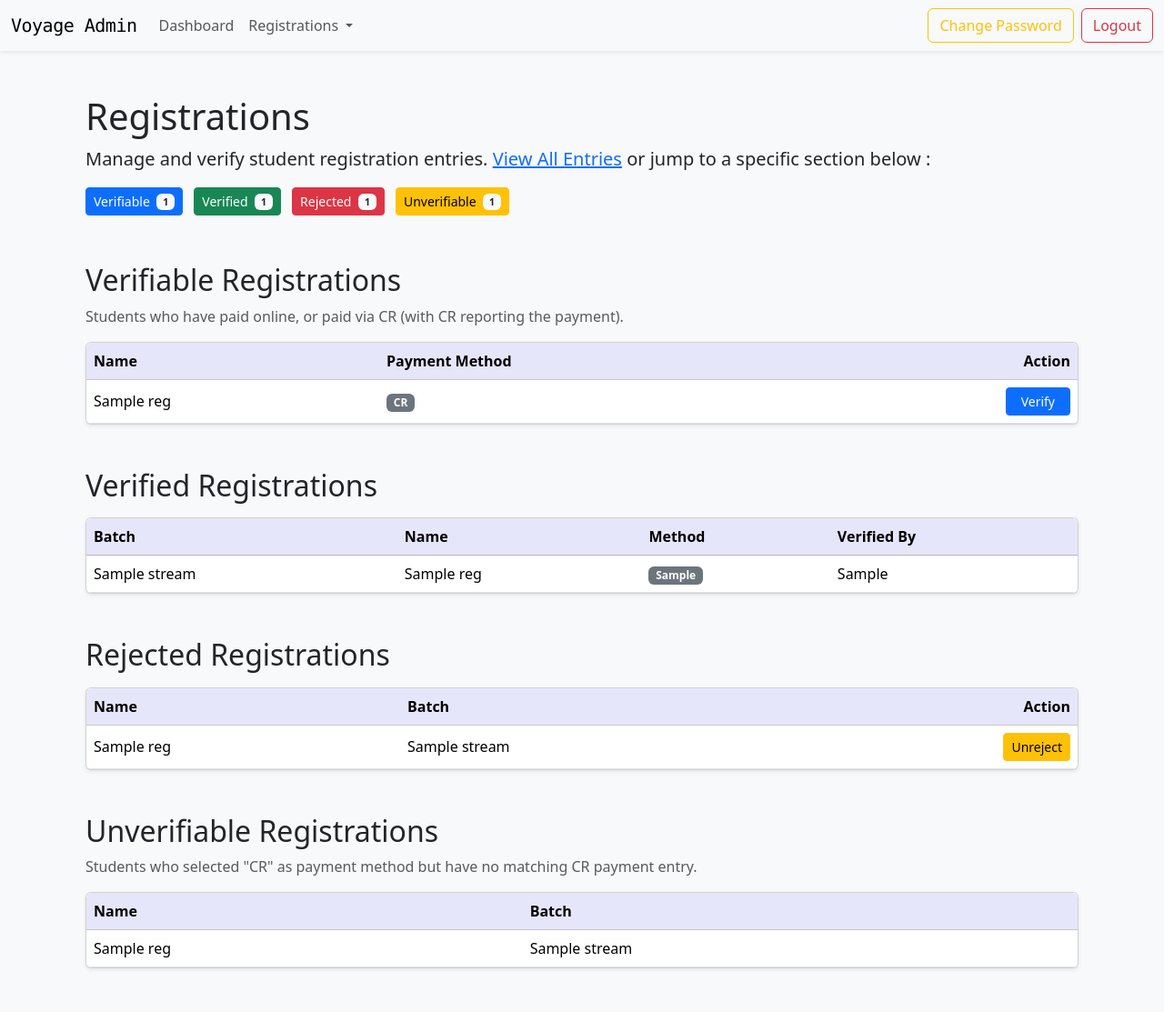
After one commit to farhanr22/voyage26, a Flask app: template backend/templates/registrations/list.html in a window 1280 px wide. The commit adds this page. Shown: the whole page at 91% size. Run offline with Flask 3, Linux system fonts and the light colour scheme; the template is opened without the code that fills it: values that come from a table or form of the project are taken from there, most other values are stand-ins (such as "Sample title", 1, 10 or a date in 2020); some libraries are stand-ins or nearby versions.

Commit message:
feat(registrations): Implement registration management workflow
- Created a new 'registrations' blueprint for all registration-related routes.
- Migrated and refactored the main list, detailed view, and 'view all' pages.
- Integrated WTForms for 'verify', 'reject', and 'unreject' actions.
- Created utils.py for helper functions like generate_unique_id.
- Updated base navbar.

```diff
--- a/backend/__init__.py
+++ b/backend/__init__.py
@@ -24,6 +24,9 @@ def create_app(config_class=Config):
 
     from .views.main import main_bp
     app.register_blueprint(main_bp)
+
+    from .views.registrations import registrations_bp
+    app.register_blueprint(registrations_bp)
 
     from . import cli
     cli.register_commands(app)
--- a/backend/templates/auth/login.html
+++ b/backend/templates/auth/login.html
@@ -45,7 +45,7 @@
                         {% endwith %}
 
                         <form method="POST" action="" novalidate>
-                            {{ form.hidden_tag() }} <!-- CSRF Token -->
+                            {{ form.hidden_tag() }}
 
                             <div class="mb-3">
                                 {{ form.username.label(class="form-label") }}
--- a/backend/templates/layouts/base.html
+++ b/backend/templates/layouts/base.html
@@ -1,24 +1,30 @@
 <!DOCTYPE html>
 <html lang="en">
+
 <head>
     <meta charset="UTF-8">
     <meta name="viewport" content="width=device-width, initial-scale=1.0">
     <title>{% block title %}Voyage Admin{% endblock %}</title>
     <link href="{{ url_for('static', filename='bootstrap/bootstrap.min.css') }}" rel="stylesheet">
     <style>
-		.navbar-brand img{
-			height : 36px;
+        .navbar-brand img {
+            height: 36px;
             margin-right: 12px;
         }
+
         .navbar-brand {
             display: flex;
             align-items: center;
         }
-		.text-tight { letter-spacing: -0.5px; }
+
+        .text-tight {
+            letter-spacing: -0.5px;
+        }
     </style>
 
     {% block more_head %}{% endblock %}
 </head>
+
 <body class="bg-light">
 
     <!--
@@ -39,9 +45,21 @@
             <div class="collapse navbar-collapse" id="navbarNav">
                 <ul class="navbar-nav me-auto mb-2 mb-lg-0">
                     <li class="nav-item">
-                        <a class="nav-link {% if active_page == 'dashboard' %}active{% endif %}" href="{{ url_for('main.dashboard') }}">Dashboard</a>
+                        <a class="nav-link {% if active_page == 'dashboard' %}active{% endif %}"
+                            href="{{ url_for('main.dashboard') }}">Dashboard</a>
                     </li>
-
+                    <li class="nav-item dropdown">
+                        <a class="nav-link dropdown-toggle" href="#" role="button" data-bs-toggle="dropdown"
+                            aria-expanded="false">
+                            Registrations
+                        </a>
+                        <ul class="dropdown-menu">
+                            <li><a class="dropdown-item text-secondary {% if active_page == 'reg_view' %}text-dark{% endif %}"
+                                    href="{{ url_for('registrations.list_all') }}">Manage</a></li>
+                            <li><a class="dropdown-item text-secondary {% if active_page == 'reg_all' %}text-dark{% endif %}"
+                                    href="{{ url_for('registrations.view_all_registrations') }}">View all</a></li>
+                        </ul>
+                    </li>
                 </ul>
 
                 <ul class="navbar-nav">
@@ -79,4 +97,5 @@
     <script src="{{ url_for('static', filename='bootstrap/bootstrap.bundle.min.js') }}"></script>
     {% block scripts %}{% endblock %}
 </body>
+
 </html>
--- /dev/null
+++ b/backend/templates/registrations/list.html
@@ -0,0 +1,189 @@
+{% extends "layouts/base.html" %}
+
+{% block title %}Registration Management{% endblock %}
+{% block nav_active_value %}reg_view{% endblock %}
+
+{% block more_head %}
+<style>
+    .table-container {
+        max-height: 400px;
+        overflow-y: auto;
+        position: relative;
+        border-radius: var(--bs-border-radius);
+    }
+
+    .table thead th {
+        position: sticky;
+        top: 0;
+        z-index: 1;
+        background-color: lavender;
+    }
+
+    .table-hover tbody tr:hover {
+        background-color: rgba(0,0,0,.075);
+    }
+
+    table td {
+        vertical-align: middle;
+    }
+</style>
+{% endblock %}
+
+
+{% block content %}
+<div class="container-fluid">
+    <div class=" mb-2">
+            <h1>Registrations</h1>
+            <p class="lead">Manage and verify student registration entries. <a href="{{ url_for('registrations.view_all_registrations') }}" >View All Entries</a> or jump to a specific section below :</p>
+    </div>
+
+    <div class="mb-4 pb-1">
+        <ul class="list-inline">
+            <li class="list-inline-item mb-2"><a href="#verifiable" class="btn btn-sm btn-primary">Verifiable <span class="badge ms-1 bg-light text-dark">{{ data.verifiable|length }}</span></a></li>
+            <li class="list-inline-item mb-2"><a href="#verified" class="btn btn-sm btn-success">Verified <span class="badge ms-1 bg-light text-dark">{{ data.verified|length }}</span></a></li>
+            <li class="list-inline-item mb-2"><a href="#rejected" class="btn btn-sm btn-danger">Rejected <span class="badge ms-1 bg-light text-dark">{{ data.rejected|length }}</span></a></li>
+            <li class="list-inline-item mb-2"><a href="#unverifiable" class="btn btn-sm btn-warning">Unverifiable <span class="badge ms-1 bg-light text-dark">{{ data.unverifiable|length }}</span></a></li>
+        </ul>
+    </div>
+
+    <!-- Verifiable Section -->
+    <div class="mb-5">
+        <h2 id="verifiable">Verifiable Registrations</h2>
+        <p class="text-muted">Students who have paid online, or paid via CR (with CR reporting the payment).</p>
+        {% if data.verifiable %}
+            <div class="card shadow-sm">
+                <div class="table-container">
+                    <table class="table table-hover mb-0 table-responsive">
+                        <thead class="table-light">
+                            <tr>
+                                <th scope="col">Name</th>
+                                <th scope="col">Payment Method</th>
+                                <th scope="col" class="text-end">Action</th>
+                            </tr>
+                        </thead>
+                        <tbody>
+                            {% for reg in data.verifiable %}
+                                <tr>
+                                    <td>{{ reg.Name }}</td>
+                                    <td>
+                                        {% if reg.PaymentMethod == 'Online' %}
+                                            <span class="badge bg-info">Online</span>
+                                        {% else %}
+                                            <span class="badge bg-secondary">CR</span>
+                                        {% endif %}
+                                    </td>
+                                    <td class="text-end">
+                                        <a href="{{ url_for('registrations.view_registration', subid=reg.SubID) }}" class="btn btn-sm btn-primary px-3">Verify</a>
+                                    </td>
+                                </tr>
+                            {% endfor %}
+                        </tbody>
+                    </table>
+                </div>
+            </div>
+        {% else %}
+            <div class="alert alert-info">No registrations are currently verifiable.</div>
+        {% endif %}
+    </div>
+
+    <!-- Verified Section -->
+    <div class="mb-5">
+        <h2 id="verified" class="mb-3">Verified Registrations</h2>
+        {% if data.verified %}
+            <div class="card shadow-sm">
+                <div class="table-container">
+                    <table class="table table-hover mb-0">
+                        <thead class="table-secondary">
+                            <tr class="">
+                                <th scope="col">Batch</th>
+                                <th scope="col">Name</th>
+                                <th scope="col">Method</th>
+                                <th scope="col">Verified By</th>
+                            </tr>
+                        </thead>
+                        <tbody>
+                            {% for reg in data.verified %}
+                                <tr>
+                                    <td>{{ reg.Stream }}</td>
+                                    <td>{{ reg.Name }}</td>
+                                    <td><span class="badge bg-secondary">{{ reg.PaymentMethod }}</span></td>
+                                    <td>{{ reg.VerifiedBy }}</td>
+                                </tr>
+                            {% endfor %}
+                        </tbody>
+                    </table>
+                </div>
+            </div>
+        {% else %}
+            <div class="alert alert-secondary">No registrations have been verified yet.</div>
+        {% endif %}
+    </div>
+
+    <!-- Rejected Section -->
+    <div class="mb-5">
+        <h2 id="rejected" class="mb-3">Rejected Registrations</h2>
+        {% if data.rejected %}
+            <div class="card shadow-sm">
+                <div class="table-container">
+                    <table class="table table-hover mb-0">
+                        <thead class="table-light">
+                            <tr>
+                                <th scope="col">Name</th>
+                                <th scope="col">Batch</th>
+                                <th scope="col" class="text-end">Action</th>
+                            </tr>
+                        </thead>
+                        <tbody>
+                            {% for reg in data.rejected %}
+                                <tr>
+                                    <td>{{ reg.Name }}</td>
+                                    <td>{{ reg.Stream }}</td>
+                                    <td class="text-end">
+                                        {# This form's action points to the specific unreject URL for this user #}
+                                        <form method="POST" action="{{ url_for('registrations.unreject', subid=reg.SubID) }}" class="d-inline">
+                                            {{ unreject_form.hidden_tag() }}
+                                            {{ unreject_form.submit(class="btn btn-sm btn-warning") }}
+                                        </form>
+                                    </td>
+                                </tr>
+                            {% endfor %}
+                        </tbody>
+                    </table>
+                </div>
+            </div>
+        {% else %}
+            <div class="alert alert-secondary">No registrations have been rejected.</div>
+        {% endif %}
+    </div>
+
+    <!-- Unverifiable Section -->
+    <div class="mb-5">
+        <h2 id="unverifiable">Unverifiable Registrations</h2>
+        <p class="text-muted">Students who selected "CR" as payment method but have no matching CR payment entry.</p>
+        {% if data.unverifiable %}
+            <div class="card shadow-sm">
+                <div class="table-container">
+                    <table class="table table-hover mb-0">
+                        <thead class="table-light">
+                            <tr>
+                                <th scope="col">Name</th>
+                                <th scope="col">Batch</th>
+                            </tr>
+                        </thead>
+                        <tbody>
+                            {% for reg in data.unverifiable %}
+                                <tr>
+                                    <td>{{ reg.Name }}</td>
+                                    <td>{{ reg.Stream }}</td>
+                                </tr>
+                            {% endfor %}
+                        </tbody>
+                    </table>
+                </div>
+            </div>
+        {% else %}
+            <div class="alert alert-secondary">No unverifiable CR payment registrations found.</div>
+        {% endif %}
+    </div>
+</div>
+{% endblock %}
--- /dev/null
+++ b/backend/views/registrations.py
@@ -0,0 +1,210 @@
+# backend/views/registrations.py
+
+import peewee as pw
+from flask import Blueprint, render_template, flash, redirect, url_for, current_app
+from flask_login import login_required, current_user
+from flask_wtf import FlaskForm
+from wtforms import IntegerField, SubmitField
+from wtforms.validators import DataRequired, NumberRange
+
+from ..models import Reg_Data, CR_Payments, CR_Profiles
+from ..utils import generate_unique_id, update_timestamp
+
+# === Forms used in this blueprint ===
+
+
+class VerificationForm(FlaskForm):
+    """Form for verifying or rejecting a registration."""
+
+    amount = IntegerField(
+        "Verified Amount",
+        validators=[
+            DataRequired(),
+            NumberRange(min=1, message="Amount must be positive."),
+        ],
+    )
+    verify = SubmitField("Verify")
+    reject = SubmitField("Reject")
+
+
+class UnrejectForm(FlaskForm):
+    """A simple form with only a submit button for CSRF protection."""
+
+    submit = SubmitField("Unreject")
+
+
+# === Blueprint ===
+registrations_bp = Blueprint("registrations", __name__, url_prefix="/registrations")
+
+
+# === Routes ===
+
+
+@registrations_bp.route("/")
+@login_required
+def list_all():
+    """Displays the main registrations dashboard, sorted into categories."""
+
+    regs = list(Reg_Data.select().order_by(Reg_Data.Stream).dicts())
+
+    cr_pay_phones = {
+        c["Phone"]
+        for c in CR_Payments.select(CR_Payments.Phone)
+        .where(CR_Payments.Status == "Pending")
+        .dicts()
+    }
+
+    verified = [x for x in regs if x["Status"] == "Verified"]
+    rejected = [x for x in regs if x["Status"] == "Rejected"]
+
+    verifiable = [
+        x
+        for x in regs
+        if x["Status"] == "Pending"
+        and (
+            (x["Phone"] in cr_pay_phones and x["PaymentMethod"] == "CR")
+            or (x["PaymentMethod"] == "Online")
+        )
+    ]
+    verifiable.sort(key=lambda x: x["PaymentMethod"] != "Online")
+
+    unverifiable = [
+        x
+        for x in regs
+        if x["PaymentMethod"] == "CR"
+        and x["Phone"] not in cr_pay_phones
+        and x["Status"] == "Pending"
+    ]
+
+    unreject_form = UnrejectForm()
+
+    data = {
+        "verified": verified,
+        "rejected": rejected,
+        "verifiable": verifiable,
+        "unverifiable": unverifiable,
+    }
+
+    return render_template(
+        "registrations/list.html", data=data, unreject_form=unreject_form
+    )
+
+
+@registrations_bp.route("/view/<string:subid>", methods=["GET"])
+@login_required
+def view_registration(subid):
+    """Shows the details for a single, verifiable registration."""
+
+    profile = Reg_Data.select().where(Reg_Data.SubID == subid).dicts().first()
+    if not profile:
+        flash("There's no entry with that submission ID.", "danger")
+        return redirect(url_for("registrations.list_all"))
+
+    matching_pays = list(
+        CR_Payments.select(
+            CR_Payments,
+            CR_Payments.Name.alias("PaidAs"),
+            CR_Profiles.Name.alias("CRName"),
+            CR_Profiles.Phone.alias("CRPhone"),
+        )
+        .join(CR_Profiles, on=(pw.fn.TRIM(CR_Payments.CRID) == CR_Profiles.CRID))
+        .where(
+            (CR_Payments.Phone == profile["Phone"]) & (CR_Payments.Status == "Pending")
+        )
+        .dicts()
+    )
+
+    form = VerificationForm()
+
+    return render_template(
+        "registrations/view.html", profile=profile, crpays=matching_pays, form=form
+    )
+
+
+@registrations_bp.route("/process/<string:subid>", methods=["POST"])
+@login_required
+def process_registration(subid):
+    """Handles the verification or rejection of a registration."""
+
+    profile = Reg_Data.get_or_none(Reg_Data.SubID == subid)
+    if not profile:
+        flash("There's no entry with that submission ID.", "danger")
+        return redirect(url_for("registrations.list_all"))
+
+    if profile.Status != "Pending":
+        flash("This registration has already been processed.", "warning")
+        return redirect(url_for("registrations.list_all"))
+
+    form = VerificationForm()
+    if form.validate_on_submit():
+        if form.reject.data:
+            profile.Status = "Rejected"
+            profile.VerifiedBy = current_user.username
+            profile.save()
+            flash(f"Rejected entry for {profile.Name}.", "success")
+
+        elif form.verify.data:
+            paid_amount = form.amount.data
+            shirt_amount = current_app.config["AMOUNT_SHIRT"]
+
+            if paid_amount <= 0 or paid_amount > shirt_amount:
+                flash("Paid amount is out of bounds.", "danger")
+                return redirect(url_for("registrations.view_registration", subid=subid))
+
+            # Get a new, unique ID for the verified profile
+            new_id = generate_unique_id()
+
+            profile.Status = "Verified"
+            profile.VerifiedBy = current_user.username
+            profile.Paid = paid_amount
+            profile.StudentID = new_id
+            profile.NotificationStatus = "Pending"
+            profile.save()
+
+            CR_Payments.update(Status="Matched", MatchedBy=current_user.username).where(
+                CR_Payments.Phone == profile.Phone
+            ).execute()
+
+            update_timestamp()
+            flash(f"Verified {profile.Name} with amount: Rs. {paid_amount}", "success")
+    else:
+        # If form validation fails, flash the errors
+        for field, errors in form.errors.items():
+            for error in errors:
+                flash(f"Error in {getattr(form, field).label.text}: {error}", "danger")
+
+                return redirect(url_for("registrations.view_registration", subid=subid))
+
+    return redirect(url_for("registrations.list_all"))
+
+
+@registrations_bp.route("/unreject/<string:subid>", methods=["POST"])
+@login_required
+def unreject(subid):
+    """Changes a 'Rejected' registration back to 'Pending'."""
+
+    form = UnrejectForm()
+    if form.validate_on_submit():  # This primarily checks for the CSRF token
+        profile = Reg_Data.get_or_none(
+            (Reg_Data.SubID == subid) & (Reg_Data.Status == "Rejected")
+        )
+        if not profile:
+            flash("Entry doesn't exist or was not rejected.", "danger")
+        else:
+            profile.Status = "Pending"
+            profile.VerifiedBy = None
+            profile.save()
+            flash(f"Unrejected entry for {profile.Name}.", "success")
+    else:
+        flash("Invalid request.", "danger")
+
+    return redirect(url_for("registrations.list_all"))
+
+
+@registrations_bp.route("/all")
+@login_required
+def view_all_registrations():
+    """A simple table view of all registrations, regardless of status."""
+
+    profiles = list(Reg_Data.select().order_by(Reg_Data.Stream).dicts())
+    return render_template("registrations/all.html", profiles=profiles)
```
Also changed, not shown: backend/templates/registrations/all.html (added, +111 -0 lines), backend/templates/registrations/view.html (added, +143 -0 lines), backend/utils.py (+44 -0 lines). Lines whose indentation alone changed are shown as unchanged.
